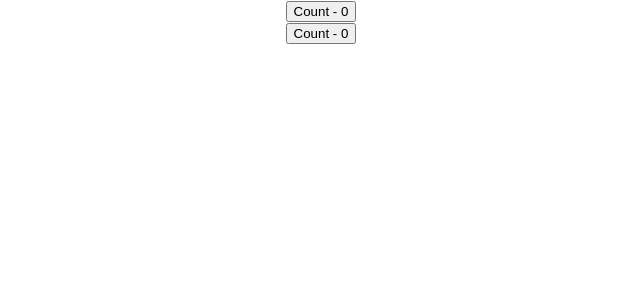
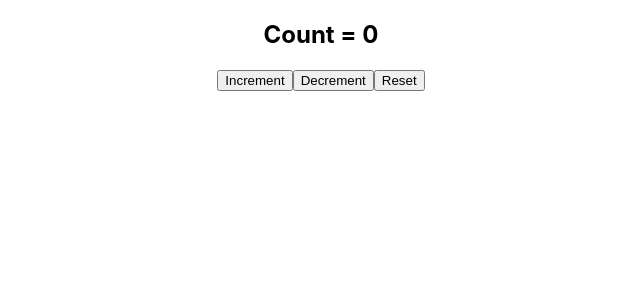
Before and after one commit to Annie-Huang/react-hooks-tutorial, a React (Create React App) app in the folder custom-hooks/: page / in a window 1280 px wide. Shown: the top 300 px of the page, without its empty margins (319-959 px from the left). Built offline with nearby package versions, Linux system fonts and the light colour scheme.

Commit message:
Create a CounterOne.js

```diff
--- a/custom-hooks/src/App.js
+++ b/custom-hooks/src/App.js
@@ -2,12 +2,14 @@ import React from 'react';
 import './App.css';
 import DocTitleOne from "./components/DocTitleOne";
 import DocTitleTwo from "./components/DocTitleTwo";
+import CounterOne from "./components/CounterOne";
 
 function App() {
     return (
         <div className="App">
-            <DocTitleOne />
-            <DocTitleTwo />
+            {/*<DocTitleOne />*/}
+            {/*<DocTitleTwo />*/}
+            <CounterOne />
         </div>
     );
 }
--- /dev/null
+++ b/custom-hooks/src/components/CounterOne.js
@@ -0,0 +1,26 @@
+import React, {useState} from 'react';
+
+const CounterOne = () => {
+    const [count, setCount] = useState(0);
+
+    const increment = () => {
+        setCount(prevCount => prevCount + 1);
+    };
+    const decrement = () => {
+        setCount(prevCount => prevCount - 1);
+    };
+    const reset = () => {
+        setCount(0);
+    };
+
+    return (
+        <div>
+            <h2>Count = {count}</h2>
+            <button onClick={increment}>Increment</button>
+            <button onClick={decrement}>Decrement</button>
+            <button onClick={reset}>Reset</button>
+        </div>
+    );
+};
+
+export default CounterOne;
```
